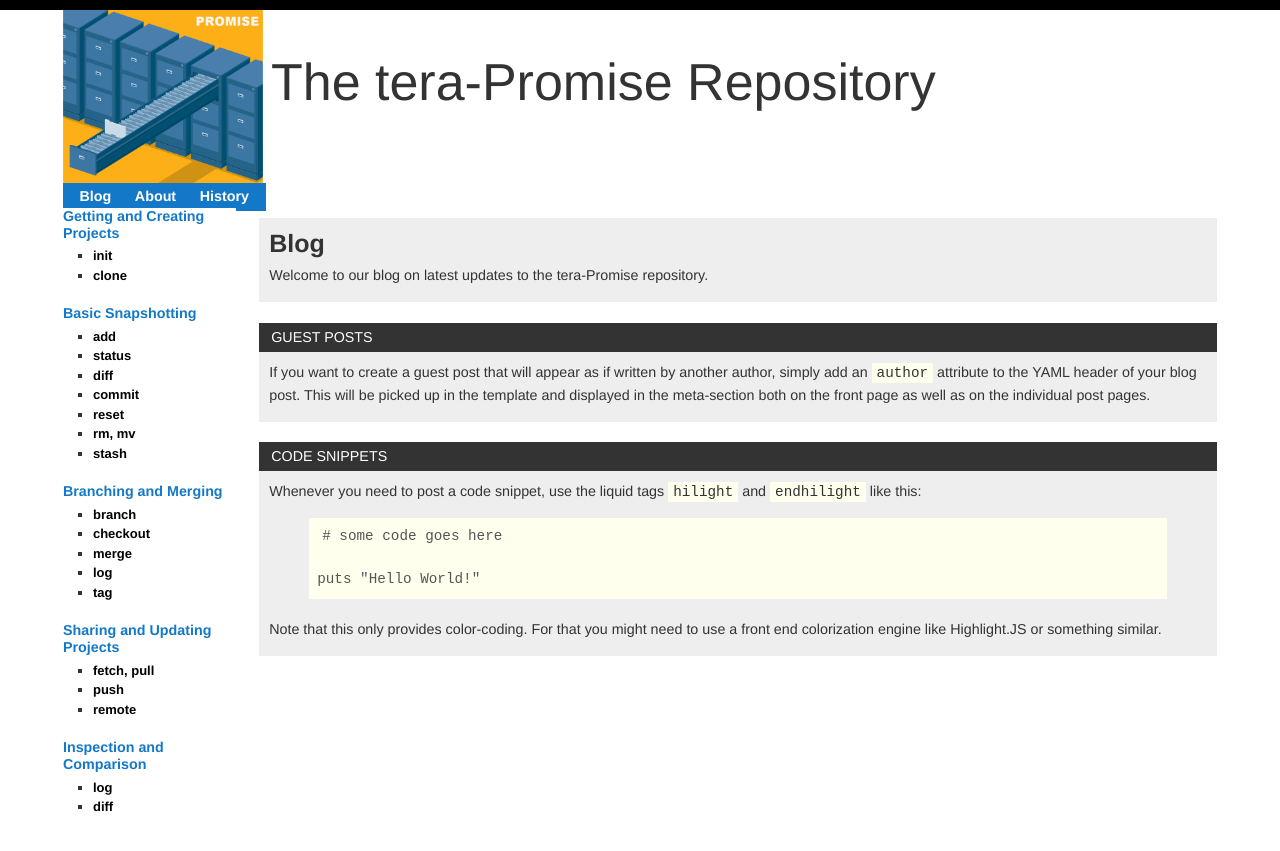
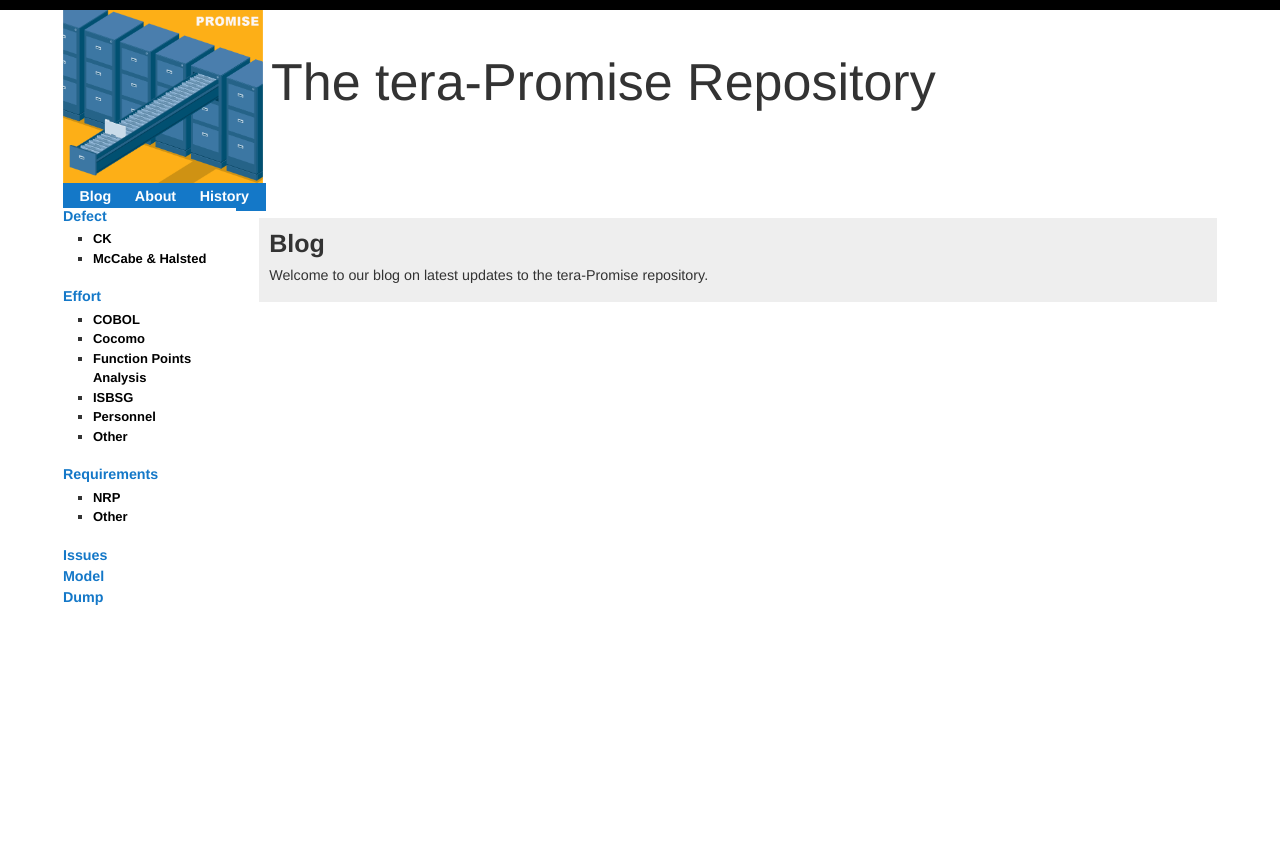
Before and after one commit to opensciences/opensciences.github.io, a Jekyll site: the page built from repo/blog/index.md, in a window 1280 px wide. Shown: the top 851 px of the page. Built offline with Jekyll 4.4.1, drawn with Linux system fonts in a browser that asks for light colours; Markdown is read by kramdown in place of the engine named in the settings.

```diff
--- a/_includes/repohead.html
+++ b/_includes/repohead.html
@@ -1,5 +1,5 @@
 <ul id="menu">
-    <li><a href="/content">Blog</a></li>
-    <li><a href="/aboutpromise">About</a></li>
-    <li><a href="/promisepast">History</a></li>
+    <li><a href="/repo/blog">Blog</a></li>
+    <li><a href="/repo/about">About</a></li>
+    <li><a href="/repo/history">History</a></li>
 </ul>
--- a/_includes/reponav.html
+++ b/_includes/reponav.html
@@ -1,44 +1,34 @@
 <div class="block">
-    <h3><a href="/creating">Getting and Creating Projects</a></h3>
+    <h3><a href="/defect">Defect</a></h3>
     <ul>
-        <li><a href="/creating/#init">init</a></li>
-        <li><a href="/creating/#clone">clone</a></li>
+        <li><a href="/defect/#ck">CK</a></li>
+        <li><a href="/defect/#mccabehalsted">McCabe & Halsted</a></li>
     </ul>
 </div>
 <div class="block">
-    <h3><a href="/basic">Basic Snapshotting</a></h3>
+    <h3><a href="/effort">Effort</a></h3>
     <ul>
-        <li><a href="/basic/#add">add</a></li>
-        <li><a href="/basic/#status">status</a></li>
-        <li><a href="/basic/#diff">diff</a></li>
-        <li><a href="/basic/#commit">commit</a></li>
-        <li><a href="/basic/#reset">reset</a></li>
-        <li><a href="/basic/#rm-mv">rm, mv</a></li>
-        <li><a href="/basic/#stash">stash</a></li>
+        <li><a href="/effort/#cobol">COBOL</a></li>
+        <li><a href="/effort/#cocomo">Cocomo</a></li>
+        <li><a href="/effort/#fpa">Function Points Analysis</a></li>
+        <li><a href="/effort/#isbsg">ISBSG</a></li>
+        <li><a href="/effort/#personnel">Personnel</a></li>
+        <li><a href="/effort/#other">Other</a></li>
     </ul>
 </div>
 <div class="block">
-    <h3><a href="/branching">Branching and Merging</a></h3>
+    <h3><a href="/requirements">Requirements</a></h3>
     <ul>
-        <li><a href="/branching/#branch">branch</a></li>
-        <li><a href="/branching/#branch">checkout</a></li>
-        <li><a href="/branching/#merge">merge</a></li>
-        <li><a href="/branching/#log">log</a></li>
-        <li><a href="/branching/#tag">tag</a></li>
+        <li><a href="/requirements/#nrp">NRP</a></li>
+        <li><a href="/requirements/#other">Other</a></li>
     </ul>
 </div>
 <div class="block">
-    <h3><a href="/remotes">Sharing and Updating Projects</a></h3>
-    <ul>
-        <li><a href="/remotes/#fetch">fetch, pull</a></li>
-        <li><a href="/remotes/#push">push</a></li>
-        <li><a href="/remotes/#remote">remote</a></li>
-    </ul>
+    <h3><a href="/issues">Issues</a></h3>
 </div>
 <div class="block">
-    <h3><a href="/inspect">Inspection and Comparison</a></h3>
-    <ul>
-        <li><a href="/inspect/#log">log</a></li>
-        <li><a href="/inspect/#diff">diff</a></li>
-    </ul>
+    <h3><a href="/model">Model</a></h3>
 </div>
+<div class="block">
+    <h3><a href="/dump">Dump</a></h3>
+</div>
--- a/_layouts/repoposts.html
+++ b/_layouts/repoposts.html
@@ -30,7 +30,7 @@
                     {{ content }}
                </div>
             </div>
-            {% for post in site.categories.content do %}
+            {% for post in site.categories.repoblog do %}
                 <div class="box">
                     <h2>{{post.title}}</h2>
                         <div class="block">
```
Also changed, not shown: content/_posts/2012-02-10-code-snippets.markdown (deleted, +0 -16 lines), content/_posts/2012-03-15-guest-blogs.markdown (deleted, +0 -12 lines), index.html (+4 -4 lines), repo/blog/_posts/2012-02-10-code-snippets.markdown (added, +16 -0 lines), repo/blog/_posts/2012-03-15-guest-blogs.markdown (added, +12 -0 lines), repo/blog/index.md (renamed from content/index.md, +1 -0 lines), repo/defect/_posts/2012-01-18-hello-world.markdown (added, +8 -0 lines), repo/defect/index.md (added, +13 -0 lines), repo/index.md (added, +4 -0 lines), book/index.md (added).
